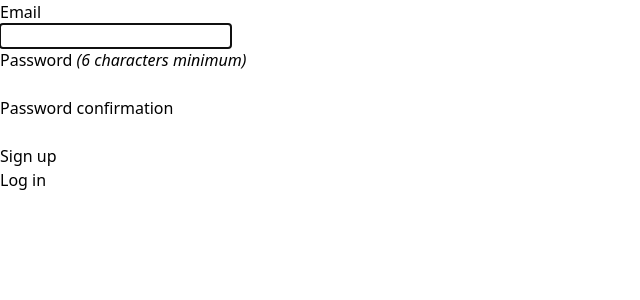
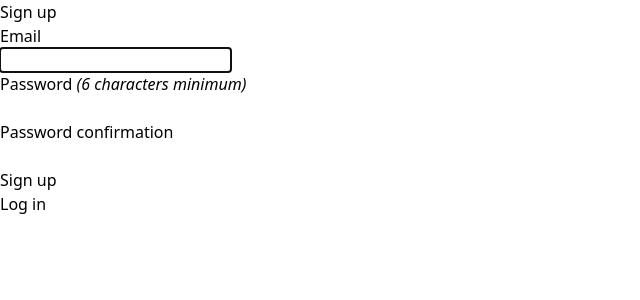
Before and after one commit to Dean-Foulds/project-chat-app, a Rails app: page /users/sign_up in a window 1280 px wide. Shown: the top 300 px of the page, without its empty margins (0-640 px from the left). Run offline with Rails 7, Linux system fonts and the light colour scheme; style sheets or scripts are compiled from the project's sources; some libraries are stand-ins or nearby versions.

Commit message:
sign up bug fixed

```diff
--- a/app/views/devise/registrations/new.html.erb
+++ b/app/views/devise/registrations/new.html.erb
@@ -1,5 +1,5 @@
 
-<div class="container>
+<div class="container">
 
 <h2>Sign up</h2>
 
@@ -30,4 +30,3 @@
 <% end %>
 
 <%= render "devise/shared/links" %>
-</div>
```
